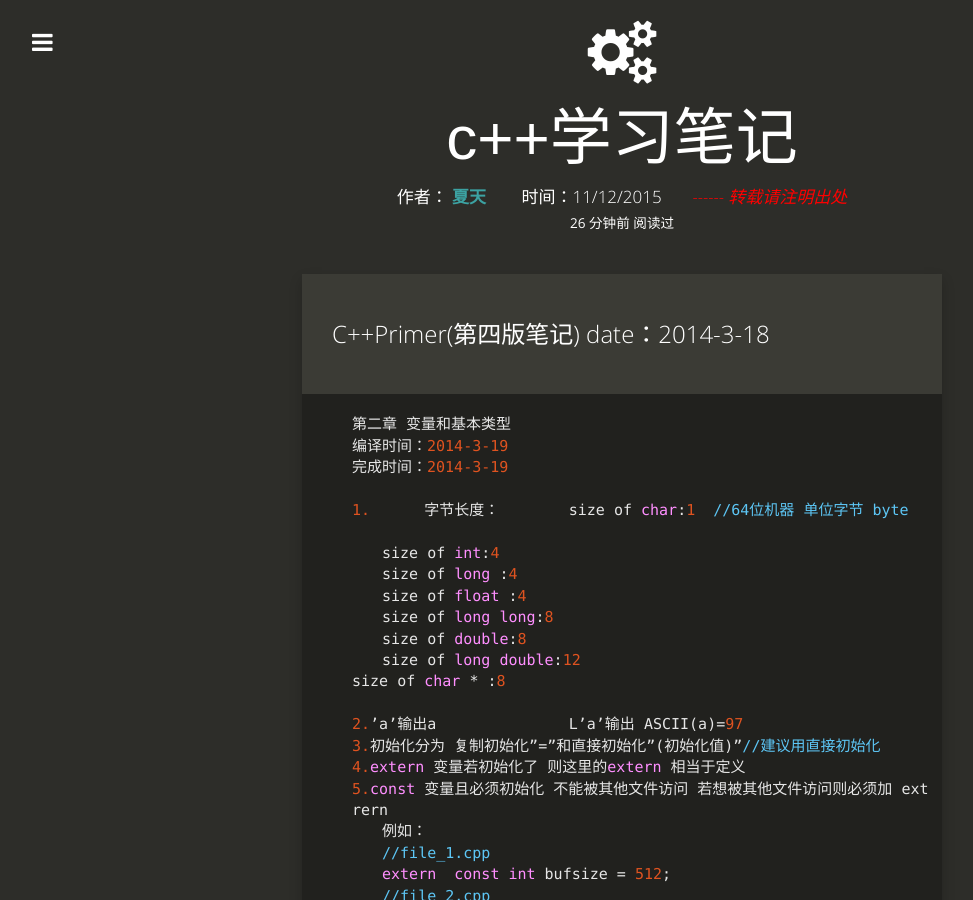
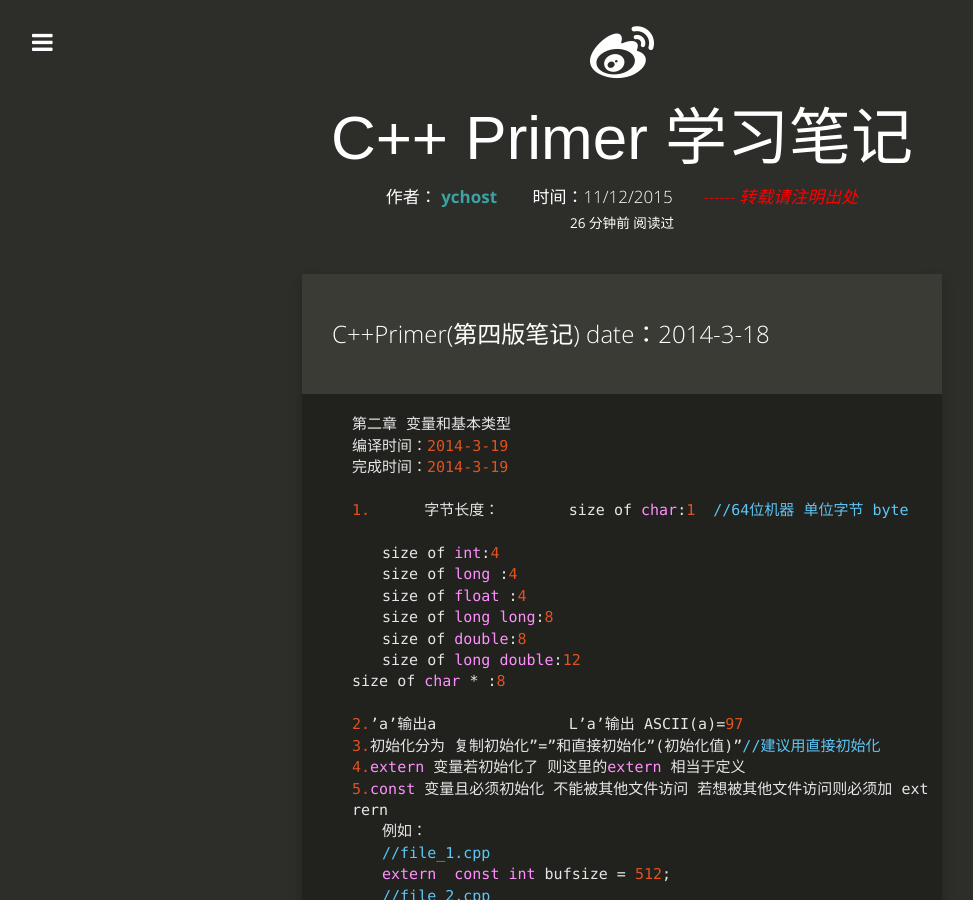
Before and after one commit to ychost/ychost.github.io.old, a Jekyll site: the page built from _posts/2015-12-11-c++_note.md, in a window 1280 px wide and 900 px high. Shown: the whole window, without its empty margins (18-991 px from the left). Built offline with Jekyll 4.4.1, drawn with Linux system fonts in a browser that asks for light colours; some web fonts are replaced; Markdown is read by kramdown in place of the engine named in the settings; comment, search, counter and statistics services are not loaded; some of the changed text lies outside the part shown.

Commit message:
fix _config.xml v0.0.6

```diff
--- a/404.html
+++ b/404.html
@@ -11,7 +11,7 @@
       <h1 class="header author-header">404</h1>
 
       <div class="error-text">
-        Sorry but this page doesn't seem to exist.
+        对不起，该页面似乎并不存在。
       </div>
 
       <div class="error-text">
--- a/_config.yml
+++ b/_config.yml
@@ -1,35 +1,33 @@
 # Site settings
 encoding: utf-8
-title: "Tesla"
+#网站标题
+title: "ychost's first blog"
+#头像下面的名字
+author_name: "ychost"
 email: ychost@outlook.com
 description: ""
 baseurl: ""
 url: "http://blog.sudoyc.com/"
 title_description: "当天生的爱好发展成为一个强烈的愿望时，一个人会以惊人的速度向着他的目标大跨步地奔去。——Nikola Tesla"
-title_image: "/avatar/avatar_Tesla.jpg"
-
+#title_image: "/avatar/avatar_Tesla.jpg"
+#头像
+author_avatar: "/avatar/avatar_Tesla.jpg"
+#网页统计工具
 baidu_analytics: "http://sitecenter.baidu.com/"
 #评论账户
-#disqus_account: cartenoire
-
 #评论系统 畅言 or 友言
 comment_os: changyan
 #comment_os:uyan
 github_repository: https://github.com/ychost/ychost.github.io
-#addthis_id: ra-513c6fa83da6ec67
 #分享连接
 jiaThis: ok
 post_limit: 5
-
 # Social usernames/URLs
 #twitter_username: _jacobtomlinson
 link_weibo: http://weibo.com/SuDoYc
 link_mail: mailto:ychost@outlook.com
 link_qq: tencent://message/?uin=292538649
 github_username:  ychost
-
-
-#stackoverflow_link: http://carte-noire.jacobtomlinson.co.uk/
 
 # Footer
 footer_left: "楔子 <i class=\"fa fa-heart\"></i>  <a target=\"_new\" href=\"http://weibo.com/SuDoY\">八千里路</a>"
--- a/_includes/header.html
+++ b/_includes/header.html
@@ -1,6 +1,6 @@
 <nav id="my-menu">
   <div>
-    <a class="my-home"><h1>{{ site.title }}</h1></a>
+    <a class="my-home"><h1>{{ site.author_name }}</h1></a>
 
     <ul class="pages">
       <li><a href="{{ site.baseurl }}/"> <i class="fa fa-home"></i> 主页</a></li>
--- a/_posts/2015-12-11-c++_note.md
+++ b/_posts/2015-12-11-c++_note.md
@@ -1,14 +1,14 @@
 ---
 layout:     post
-title:      c++学习笔记
+title:      C++ Primer 学习笔记
 date:       2015-12-11 12:32:18
-summary:    这是我的个人C++学习笔记
+summary:    this is my c++ primer study note
 categories: 学习笔记
-thumbnail: cogs
-author  :  夏天
+thumbnail: weibo
+author  :  ychost
 tags:
- - about
- - jekyll
+ - c++
+ - 学习笔记
 ---
 
 
--- a/index.html
+++ b/index.html
@@ -9,10 +9,10 @@
         <div class="col-md-12 main content-panel">
 
             <div class="gravatar">
-                <img src="{{ site.title_image }}" class="img-circle about-image" height="165" width="150" alt="{{ site.title }}" />
+                <img src="{{ site.author_avatar }}" class="img-circle about-image" height="165" width="150" alt="{{ site.title }}" />
             </div>
 
-            <h1 class="header author-header" itemprop="headline">{{ site.title }}</h1>
+            <h1 class="header author-header" itemprop="headline">{{ site.author_name }}</h1>
 
             <div class="author-text">
                 {{ site.title_description }}
@@ -48,7 +48,6 @@
     <div class="container-fluid index">
   <div class="row index all-posts">
 
-    <h1 class="header author-header">{{ site.author_name }}</h1>
     <h2 class="header" itemprop="headline">所有文章</h2>
 
     <!--sort by custome-->
```
